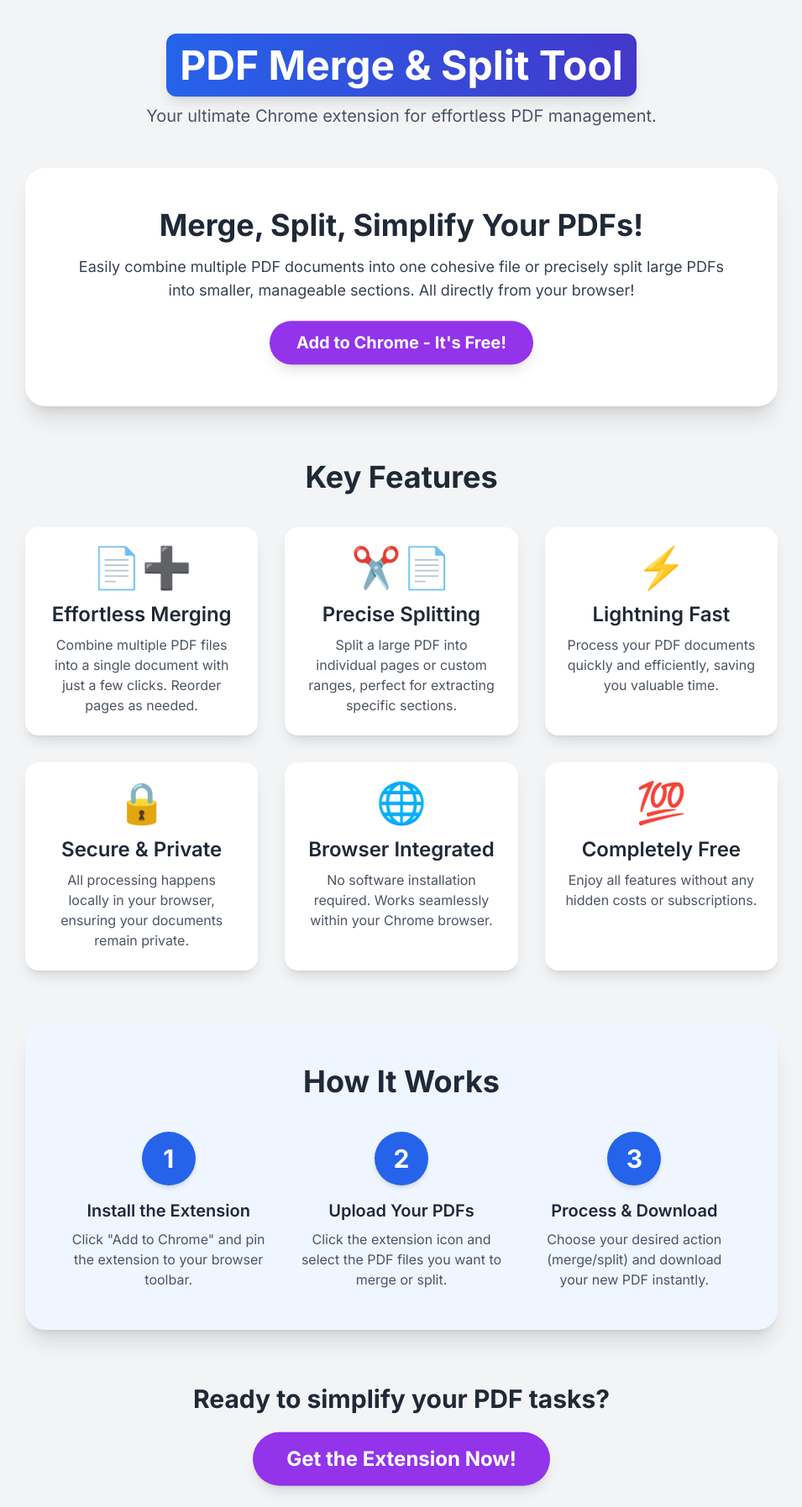
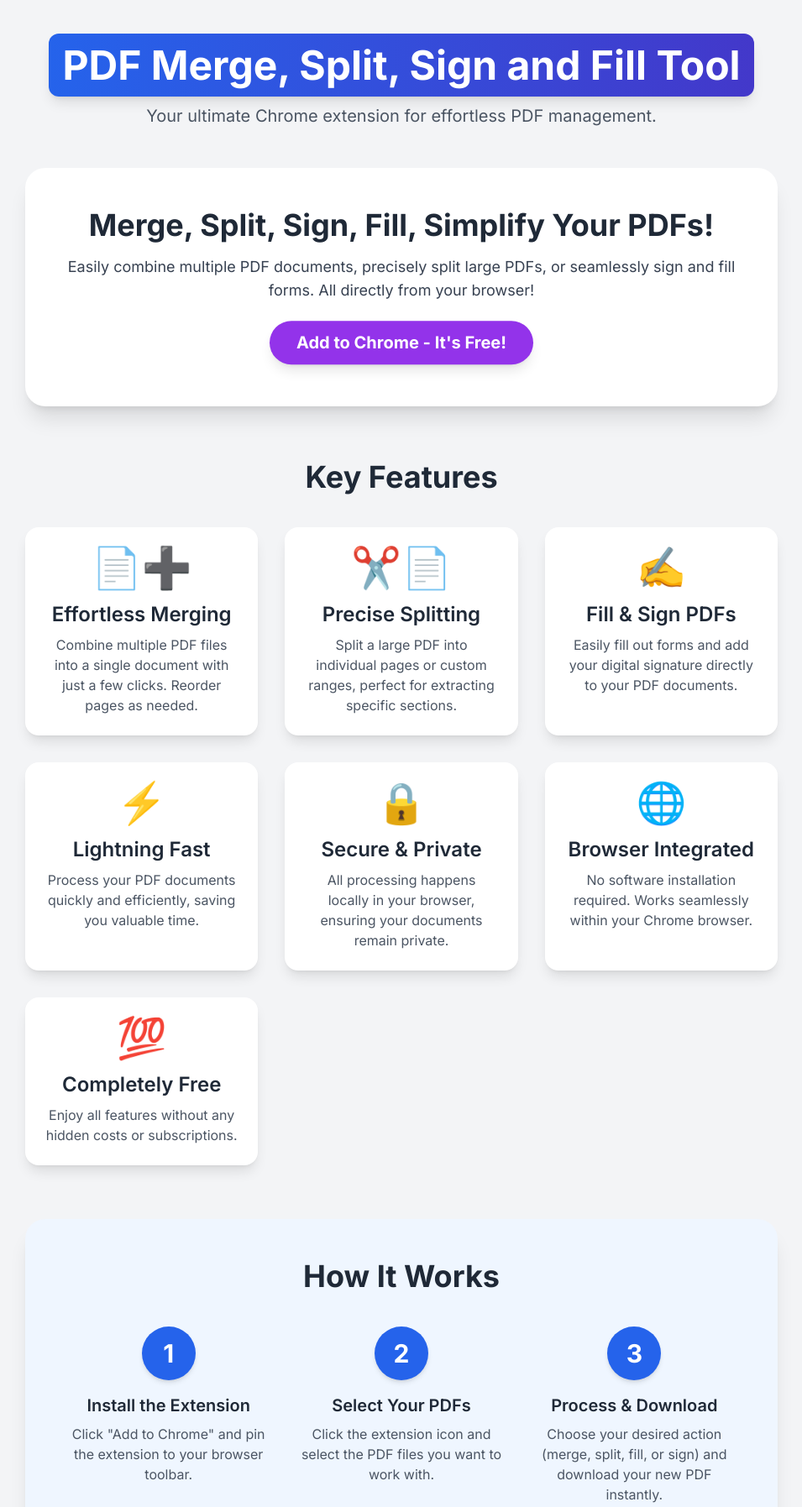
Before and after one commit to puskark4/brizy-project-5457283, a plain HTML site: page pdfmerge.html in a window 1280 px wide. Shown: the top 1795 px of the page at 84% size, without its empty margins (162-1117 px from the left). Drawn offline with nearby package versions, Linux system fonts and the light colour scheme.

Commit message:
Update pdfmerge.html

```diff
--- a/pdfmerge.html
+++ b/pdfmerge.html
@@ -3,7 +3,7 @@
 <head>
     <meta charset="UTF-8">
     <meta name="viewport" content="width=device-width, initial-scale=1.0">
-    <title>PDF Merge & Split Tool - Chrome Extension</title>
+    <title>PDF Merge, Split, Sign and Fill Tool</title>
     <script src="https://cdn.tailwindcss.com"></script>
     <link href="https://fonts.googleapis.com/css2?family=Inter:wght@400;600;700&display=swap" rel="stylesheet">
     <style>
@@ -33,7 +33,7 @@
         <header class="w-full max-w-4xl text-center mb-12">
             <h1 class="text-5xl font-extrabold text-gray-900 leading-tight mb-4 rounded-lg">
                 <span class="bg-gradient-to-r from-blue-600 to-indigo-700 text-white px-4 py-2 rounded-xl shadow-lg">
-                    PDF Merge & Split Tool
+                    PDF Merge, Split, Sign and Fill Tool
                 </span>
             </h1>
             <p class="mt-4 text-xl text-gray-600">
@@ -44,10 +44,10 @@
         <section class="w-full max-w-4xl bg-white p-8 sm:p-12 rounded-3xl shadow-xl flex flex-col items-center justify-center space-y-8 mb-16">
             <div class="text-center">
                 <h2 class="text-4xl font-bold text-gray-800 mb-4 rounded-lg">
-                    Merge, Split, Simplify Your PDFs!
+                    Merge, Split, Sign, Fill, Simplify Your PDFs!
                 </h2>
                 <p class="text-lg text-gray-700 mb-6 rounded-lg">
-                    Easily combine multiple PDF documents into one cohesive file or precisely split large PDFs into smaller, manageable sections. All directly from your browser!
+                    Easily combine multiple PDF documents, precisely split large PDFs, or seamlessly sign and fill forms. All directly from your browser!
                 </p>
                 <a href="https://chromewebstore.google.com/detail/pdf-merge-and-split-tool/jaeaclinfbdclcfapopmeimibdfallck?pli=1" class="inline-block bg-purple-600 hover:bg-purple-700 text-white font-bold py-3 px-8 rounded-full text-xl shadow-lg transform transition-transform duration-300 hover:scale-105 animate-bounce-custom">
                     Add to Chrome - It's Free!
@@ -69,6 +69,11 @@
                     <div class="text-blue-600 text-5xl mb-4">✂️📄</div>
                     <h3 class="text-2xl font-semibold text-gray-800 mb-2 rounded-lg">Precise Splitting</h3>
                     <p class="text-gray-600">Split a large PDF into individual pages or custom ranges, perfect for extracting specific sections.</p>
+                </div>
+                <div class="bg-white p-6 rounded-2xl shadow-lg text-center transform transition-transform duration-300 hover:scale-105">
+                    <div class="text-blue-600 text-5xl mb-4">✍️</div>
+                    <h3 class="text-2xl font-semibold text-gray-800 mb-2 rounded-lg">Fill & Sign PDFs</h3>
+                    <p class="text-gray-600">Easily fill out forms and add your digital signature directly to your PDF documents.</p>
                 </div>
                 <div class="bg-white p-6 rounded-2xl shadow-lg text-center transform transition-transform duration-300 hover:scale-105">
                     <div class="text-blue-600 text-5xl mb-4">⚡</div>
@@ -105,13 +110,13 @@
                 </div>
                 <div class="flex flex-col items-center text-center">
                     <div class="bg-blue-600 text-white text-3xl font-bold w-16 h-16 flex items-center justify-center rounded-full mb-4 shadow-md">2</div>
-                    <h3 class="text-xl font-semibold text-gray-800 mb-2 rounded-lg">Upload Your PDFs</h3>
-                    <p class="text-gray-600">Click the extension icon and select the PDF files you want to merge or split.</p>
+                    <h3 class="text-xl font-semibold text-gray-800 mb-2 rounded-lg">Select Your PDFs</h3>
+                    <p class="text-gray-600">Click the extension icon and select the PDF files you want to work with.</p>
                 </div>
                 <div class="flex flex-col items-center text-center">
                     <div class="bg-blue-600 text-white text-3xl font-bold w-16 h-16 flex items-center justify-center rounded-full mb-4 shadow-md">3</div>
                     <h3 class="text-xl font-semibold text-gray-800 mb-2 rounded-lg">Process & Download</h3>
-                    <p class="text-gray-600">Choose your desired action (merge/split) and download your new PDF instantly.</p>
+                    <p class="text-gray-600">Choose your desired action (merge, split, fill, or sign) and download your new PDF instantly.</p>
                 </div>
             </div>
         </section>
@@ -132,7 +137,7 @@
         </section>
 
         <footer class="w-full max-w-4xl text-center text-gray-500 text-sm mt-12 py-6 border-t border-gray-200">
-            <p>&copy; 2025 PDF Merge & Split Tool. All rights reserved.</p>
+            <p>© 2025 PDF Merge, Split, Sign and Fill Tool. All rights reserved.</p>
             <p class="mt-2">Built with ❤️ by <a href="https://ultrondevelopments.com.au" class="text-blue-600 hover:underline">Ultron Developments</a></p>
         </footer>
 
```
